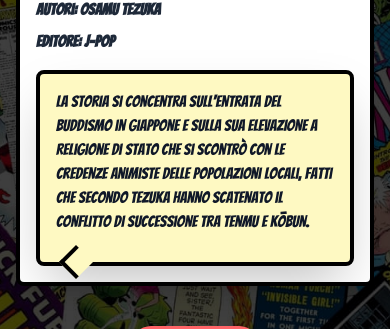
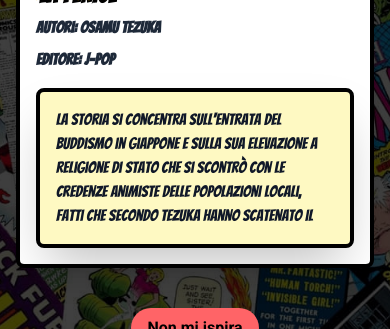
Before and after one commit to SimoneZampieri/comic-generator, a React (Vite) app: page /comics in a window 390 px wide. Shown: the part 500-829 px from the top of the page. Built offline with nearby package versions, Linux system fonts and the light colour scheme.

Commit message:
fix: description bubble now scrollable

```diff
--- a/src/components/ComicCard.jsx
+++ b/src/components/ComicCard.jsx
@@ -26,11 +26,12 @@
         </p>
 
         {/* Descrizione dentro un balloon */}
-        <div className="relative bg-yellow-100 p-4 border-4 border-black rounded-lg shadow-2xl">
-          <p className="mb-3 font-normal text-gray-900">
-            {currentComic.description}
-          </p>
-          <div className="absolute -bottom-3 left-6 w-6 h-6 bg-yellow-100 border-l-4 border-b-4 border-black transform rotate-45"></div>
+        <div className=" bg-yellow-100 p-4 border-4 border-black rounded-lg shadow-2xl max-h-40 md:max-h-60 overflow-hidden">
+          <div className="overflow-y-auto max-h-full pr-2">
+            <p className="mb-3 font-normal text-gray-900">
+              {currentComic.description}
+            </p>
+          </div>
         </div>
       </div>
     </div>
```
